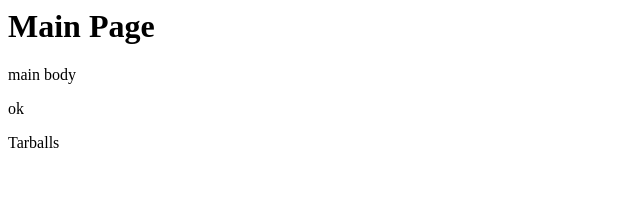
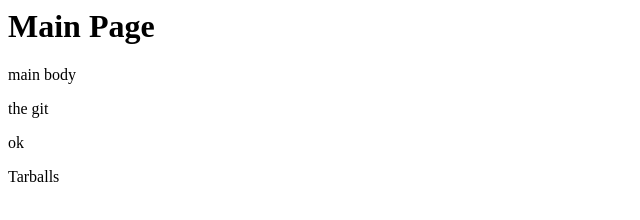
Before and after one commit to mjbmon/mps-mdocs, a plain HTML site: page index.html in a window 1280 px wide. Shown: the whole page, without its empty margins (0-640 px from the left). Drawn offline with Linux system fonts and the light colour scheme.

Commit message:
Add link to git

```diff
--- a/index.html
+++ b/index.html
@@ -5,6 +5,7 @@
 <body>
 <h1>Main Page</h1>
 <p> main body </p>
+<p><href a="https://github.com/mjbmon/mps-mdocs.git">the git</href></p>
 <p><href a="ok.html">ok</href></p>
 <p><href a="tarballs/tarballs.html">Tarballs</href></p>
 </body>
```
